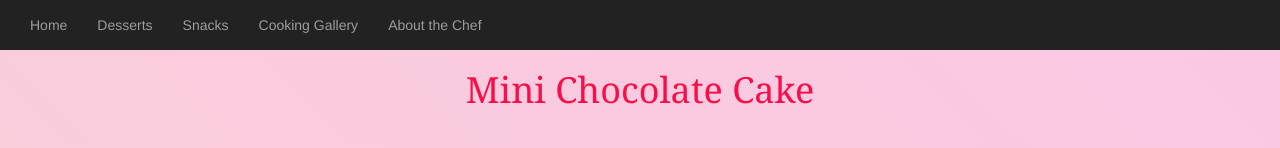
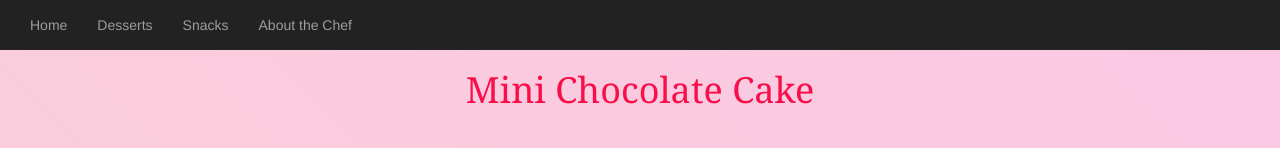
Before and after one commit to BunnyTheGreat/aishusdelights-mini-chocolate-cake, a plain HTML site: page index.html in a window 1280 px wide. Shown: the top 148 px of the page. Drawn offline with nearby package versions, Linux system fonts and the light colour scheme.

Commit message:
Add files via upload

```diff
--- a/index.html
+++ b/index.html
@@ -30,8 +30,7 @@
                     <li><a href="https://bunnythegreat.github.io/aishusdelightshomepage/">Home</a></li>
                         <li><a href="https://bunnythegreat.github.io/aishusdelightsdesserts/">Desserts</a></li>
                     <li><a href="https://bunnythegreat.github.io/aishusdelightssnacks/">Snacks</a></li>
-                    <li><a href="#cookinggallery">Cooking Gallery</a></li>
-                    <li><a href="#aboutthechef">About the Chef</a></li>
+                    <li><a href="https://bunnythegreat.github.io/aishusdelights-about-the-chef/">About the Chef</a></li>
                 </ul>
             </div>
         </nav>
```
